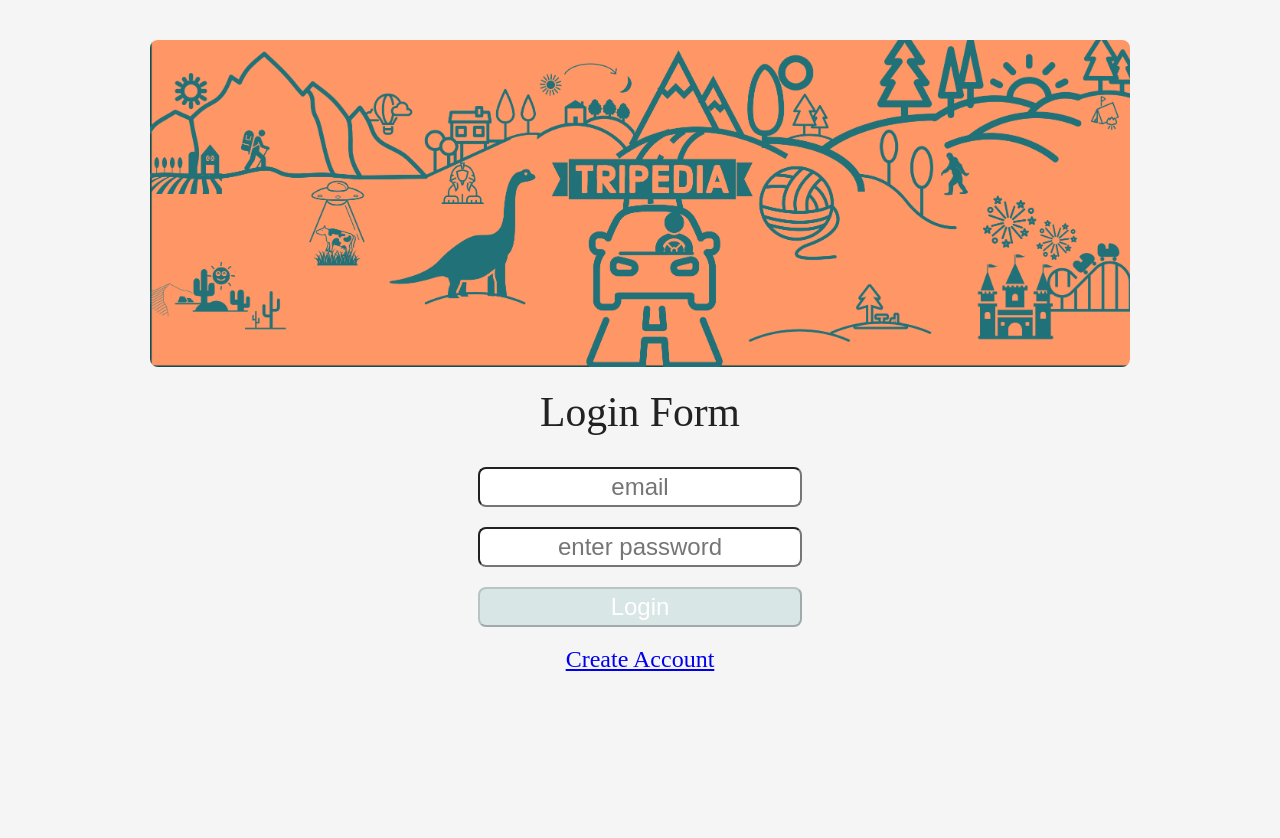
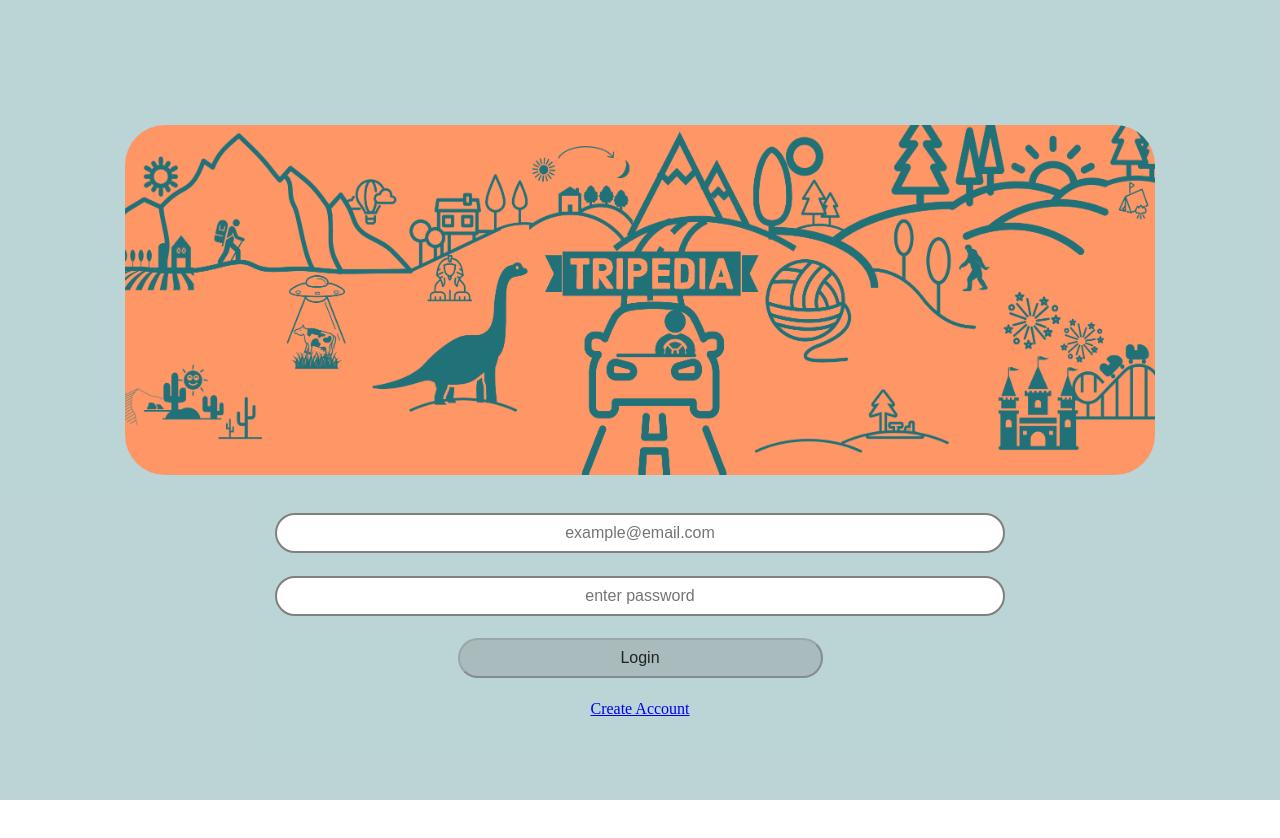
Before and after one commit to davidagitlen/Tripedia-fe, a React (Create React App) app: page /login in a window 1280 px wide. Shown: the top 838 px of the page. After the commit the page ends 800 px from the top, so only its background shows below. Built offline with nearby package versions, Linux system fonts and the light colour scheme.

Commit message:
add styling to login form

```diff
--- a/src/Components/App/App.js
+++ b/src/Components/App/App.js
@@ -70,7 +70,7 @@ function App() {
         <div className="app-is-loading">
         <div className='trivia-box__container'>
             <p>While we prepare your trip, did you know:</p>
-            <p>Atlas Obsucra's attractions api endpoint is down?</p>
+            <p>Atlas Obscura's attractions api endpoint is down?</p>
             <div className='animation-container'>
               <img className='loading__icon' alt='loading' src={LoadingIcon}></img>
               <img className='stop-sign' alt='loading' src={stopSign}></img>
--- a/src/Components/CreateAccount/CreateAccount.js
+++ b/src/Components/CreateAccount/CreateAccount.js
@@ -1,7 +1,7 @@
 import React, { useState } from 'react';
 import { NavLink } from 'react-router-dom';
 import './CreateAccount.scss';
-import banner from '../../images/banner.jpg'
+import banner from '../../images/banner.png'
 
 
 const CreateAccount = () => {
--- a/src/Components/LoginForm/LoginForm.js
+++ b/src/Components/LoginForm/LoginForm.js
@@ -1,7 +1,7 @@
 import React, { useState } from "react";
 import "./LoginForm.scss";
 import { NavLink } from "react-router-dom";
-import banner from "../../images/banner.jpg";
+import banner from "../../images/banner.png";
 
 const LoginForm = () => {
   const [loginState, handleForm] = useState({
@@ -17,35 +17,36 @@ const LoginForm = () => {
 
 
   return (
-    <main className="form_body">
+    <main className='login-form__container'>
       <img
-        className="banner"
+        className='banner'
         src={banner}
         alt="Tripedia for all your travel planning needs"
       />
-      <form className="login_form">
-        <h2 className="form_title">Login Form</h2>
+      <form className='login__form'>
         <input
-          className="email_input"
           type="email"
           name="email"
-          placeholder="email"
+          placeholder="example@email.com"
           value={email}
           onChange={handleChange}
           />
           <input
             type="password"
             name="password"
-            className="password_input"
+
             placeholder='enter password'
             value={password}
             onChange={handleChange}
           />
-        <button disabled={!isEnabled} className="login_button" type="submit">
+        {!isEnabled && <button className='button__disabled' disabled={true} type="submit">
           Login
-        </button>
+        </button>}
+        {isEnabled && <button className='button__enabled' type="submit">
+          Login
+        </button>}
         <NavLink to="/create_account">
-          <p className="create_account_link">Create Account</p>
+          <p >Create Account</p>
         </NavLink>
       </form>
     </main>
--- a/src/Components/LoginForm/LoginForm.scss
+++ b/src/Components/LoginForm/LoginForm.scss
@@ -1,70 +1,50 @@
-.form_body {
-  padding: 40px 150px 0px;
-  background-color: whitesmoke;
-  height: 120vh;
+.login-form__container {
+  padding-left: 125px;
+  padding-right: 125px;
+  padding-top: 125px;
+  background-color: rgba(32, 113, 120, .3);
+  height: 100vh;
+
+    .banner {
+      width: 100%;
+      height: 350px;
+      border-radius: 40px;
     }
 
-.banner {
-  border-radius: 8px;
-  width: 100%;
+    .login__form {
+      height: 250px;
+      display: flex;
+      flex-direction: column;
+      justify-content: space-evenly;
+      align-items: center;
+      padding-left: 150px;
+      padding-right: 150px;
+      margin-top: 15px;
     }
 
-%form_style {
-  margin: 10px;
-  width: 33%;
+    input {
+      width: 100%;
       height: 40px;
-  font-size: 1.5em;
-  align-self: center;
-  text-align: center;
-  border-radius: 8px;
-}
-
-.login_form {
-  display: flex;
-  flex-direction: column;
-  position: relative;
-}
-
-h2,
-.email_input,
-.password_input,
-.login_button {
-  @extend %form_style;
-}
-
-.form_title {
-  margin: 25px;
-  font-size: 2.6em;
-  text-align: center;
-  width: 40%;
-}
-
-.login_button:disabled {
-  background-color: #d9e6e6;
-  color: white;
-}
-
-.login_button {
-  @extend %form_style;
-  background-color: #010202;
-  color: white;
-}
-
-.button {
+      border-radius: 40px;
+      border: 2px solid grey;
       text-align: center;
     }
 
-.create_account_link {
-  text-align: center;
-  margin: 10px 0px 30px;
-  font-size: 1.5em;
+    .button__disabled {
+      width: 50%;
+      border-radius: 40px;
+      height: 40px;
+      background-color: rgba(128, 128, 128, .3)
     }
 
-.create_account_link:hover {
-  cursor: pointer;
-  color: #DE582A;
+    .button__enabled {
+      width: 50%;
+      border-radius: 40px;
+      height: 40px;
+      background-color: #FF9766;
+      color: #207178;
+      font-weight: bold;
+      font-size: 20px;
+      border: 2px solid #207178;
     }
-
-.create_account_link:active {
-  color: red;
 }
```
Also changed, not shown: src/Images/banner.jpg (deleted), src/Images/banner.png (added). Lines whose indentation alone changed are shown as unchanged.
